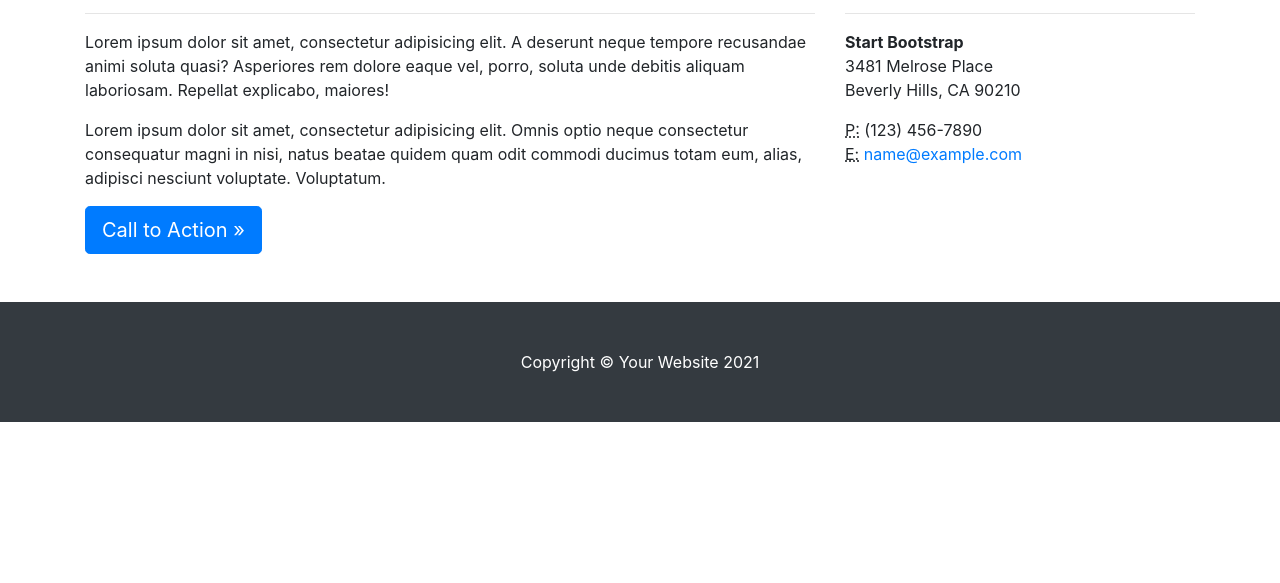
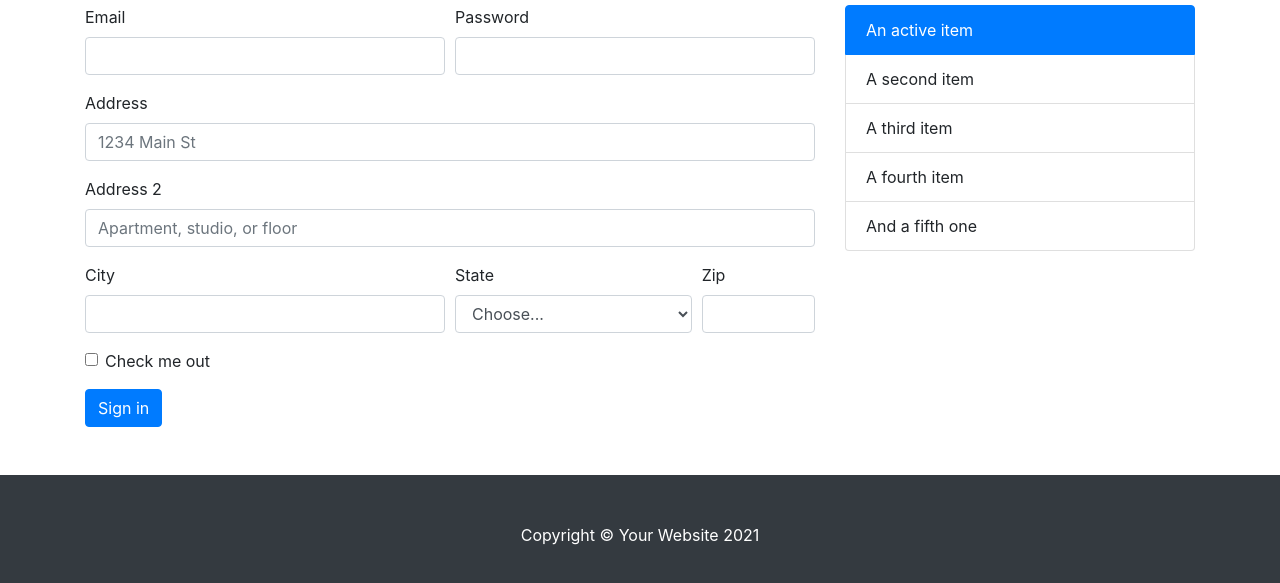
Before and after one commit to bastien-nd/coding-challenge-week, a website built with Parcel: page src/contact.html in a window 1280 px wide. Shown: the part 473-1056 px from the top of the page. Before the commit the page ends 895 px from the top, so only its background shows below. Built offline with nearby package versions, Linux system fonts and the light colour scheme.

Commit message:
Add new elements to contact page

```diff
--- a/src/contact.html
+++ b/src/contact.html
@@ -2,14 +2,14 @@
 <html lang="en">
 <head>
   <!-- Required meta tags -->
-    <meta charset="utf-8" />
+  <meta charset="utf-8"/>
   <meta
     name="viewport"
     content="width=device-width, initial-scale=1, shrink-to-fit=no"
   />
 
   <!-- Favicon -->
-    <link rel="icon" type="image/x-icon" href="assets/favicon.ico" />
+  <link rel="icon" type="image/x-icon" href="assets/favicon.ico"/>
 
   <!-- Bootstrap CSS -->
   <link
@@ -20,7 +20,7 @@
   />
 
   <!-- Custom site CSS-->
-    <link rel="stylesheet" href="styles/app.scss" />
+  <link rel="stylesheet" href="styles/app.scss"/>
 
   <title>Hello, world!</title>
 </head>
@@ -101,39 +101,64 @@
   <div class="row">
     <div class="col-md-8 mb-5">
       <h2>What We Do</h2>
-          <hr />
-          <p>
-            Lorem ipsum dolor sit amet, consectetur adipisicing elit. A deserunt
-            neque tempore recusandae animi soluta quasi? Asperiores rem dolore
-            eaque vel, porro, soluta unde debitis aliquam laboriosam. Repellat
-            explicabo, maiores!
-          </p>
-          <p>
-            Lorem ipsum dolor sit amet, consectetur adipisicing elit. Omnis
-            optio neque consectetur consequatur magni in nisi, natus beatae
-            quidem quam odit commodi ducimus totam eum, alias, adipisci nesciunt
-            voluptate. Voluptatum.
-          </p>
-          <a class="btn btn-primary btn-lg" href="#!">Call to Action »</a>
+      <form>
+        <div class="form-row">
+          <div class="form-group col-md-6">
+            <label for="inputEmail4">Email</label>
+            <input type="email" class="form-control" id="inputEmail4">
+          </div>
+          <div class="form-group col-md-6">
+            <label for="inputPassword4">Password</label>
+            <input type="password" class="form-control" id="inputPassword4">
+          </div>
+        </div>
+        <div class="form-group">
+          <label for="inputAddress">Address</label>
+          <input type="text" class="form-control" id="inputAddress" placeholder="1234 Main St">
+        </div>
+        <div class="form-group">
+          <label for="inputAddress2">Address 2</label>
+          <input type="text" class="form-control" id="inputAddress2"
+                 placeholder="Apartment, studio, or floor">
+        </div>
+        <div class="form-row">
+          <div class="form-group col-md-6">
+            <label for="inputCity">City</label>
+            <input type="text" class="form-control" id="inputCity">
+          </div>
+          <div class="form-group col-md-4">
+            <label for="inputState">State</label>
+            <select id="inputState" class="form-control">
+              <option selected>Choose...</option>
+              <option>...</option>
+            </select>
+          </div>
+          <div class="form-group col-md-2">
+            <label for="inputZip">Zip</label>
+            <input type="text" class="form-control" id="inputZip">
+          </div>
+        </div>
+        <div class="form-group">
+          <div class="form-check">
+            <input class="form-check-input" type="checkbox" id="gridCheck">
+            <label class="form-check-label" for="gridCheck">
+              Check me out
+            </label>
+          </div>
+        </div>
+        <button type="submit" class="btn btn-primary">Sign in</button>
+      </form>
+
     </div>
     <div class="col-md-4 mb-5">
       <h2>Contact Us</h2>
-          <hr />
-          <address>
-            <strong>Start Bootstrap</strong>
-            <br />
-            3481 Melrose Place
-            <br />
-            Beverly Hills, CA 90210
-            <br />
-          </address>
-          <address>
-            <abbr title="Phone">P:</abbr>
-            (123) 456-7890
-            <br />
-            <abbr title="Email">E:</abbr>
-            <a href="mailto:#">name@example.com</a>
-          </address>
+      <ul class="list-group">
+        <li class="list-group-item active" aria-current="true">An active item</li>
+        <li class="list-group-item">A second item</li>
+        <li class="list-group-item">A third item</li>
+        <li class="list-group-item">A fourth item</li>
+        <li class="list-group-item">And a fifth one</li>
+      </ul>
     </div>
   </div>
 </div>
```
Lines whose indentation alone changed are shown as unchanged.
